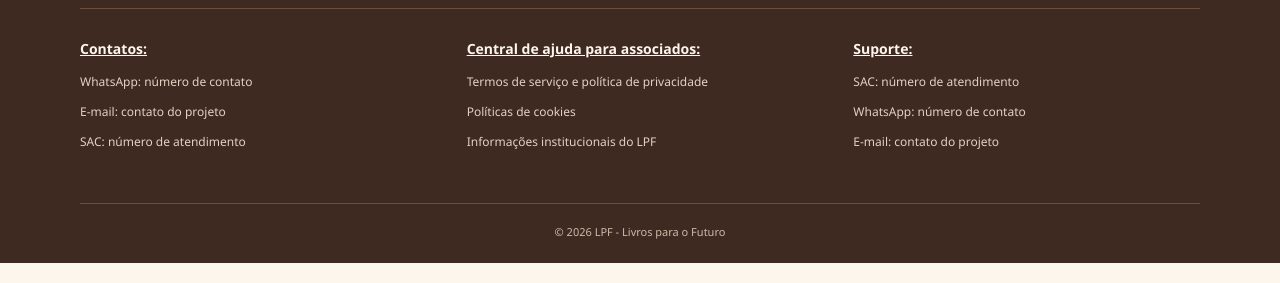
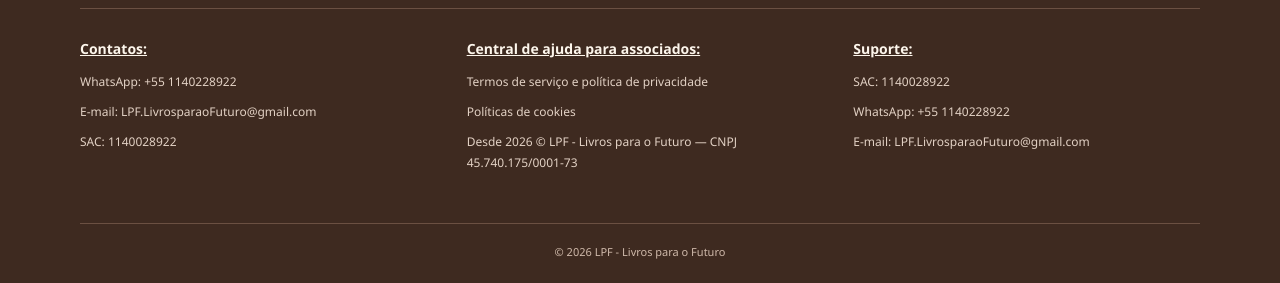
Before and after one commit to JoaoPedro-Bonugli/ProaTrabalhoFinal, a plain HTML site: page pages/AdicionarLivro.html in a window 1280 px wide. Shown: the part 1556-1839 px from the top of the page. Drawn offline with Linux system fonts and the light colour scheme.

Commit message:
Atualizar footer das paginas LPF

```diff
--- a/pages/AdicionarLivro.html
+++ b/pages/AdicionarLivro.html
@@ -323,23 +323,23 @@
         <div class="footer-info">
           <div class="footer-column">
             <h3>Contatos:</h3>
-            <p>WhatsApp: número de contato</p>
-            <p>E-mail: contato do projeto</p>
-            <p>SAC: número de atendimento</p>
+            <p>WhatsApp: +55 1140228922</p>
+            <p>E-mail: LPF.LivrosparaoFuturo@gmail.com</p>
+            <p>SAC: 1140028922</p>
           </div>
 
           <div class="footer-column">
             <h3>Central de ajuda para associados:</h3>
             <p>Termos de serviço e política de privacidade</p>
             <p>Políticas de cookies</p>
-            <p>Informações institucionais do LPF</p>
+            <p>Desde 2026 © LPF - Livros para o Futuro — CNPJ 45.740.175/0001-73</p>
           </div>
 
           <div class="footer-column">
             <h3>Suporte:</h3>
-            <p>SAC: número de atendimento</p>
-            <p>WhatsApp: número de contato</p>
-            <p>E-mail: contato do projeto</p>
+            <p>SAC: 1140028922</p>
+            <p>WhatsApp: +55 1140228922</p>
+            <p>E-mail: LPF.LivrosparaoFuturo@gmail.com</p>
           </div>
         </div>
 
```
Also changed, not shown: pages/ApresentacaoLivro.html (+7 -7 lines), pages/Descobrir.html (+7 -7 lines), pages/MinhaEstante.html (+7 -8 lines).
